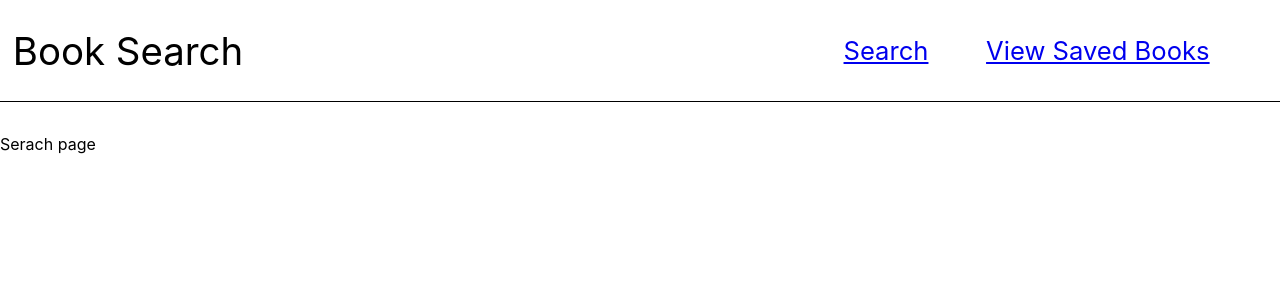
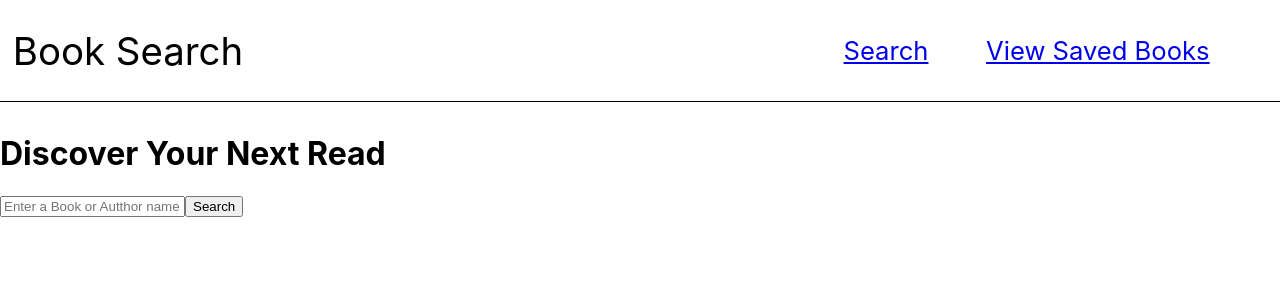
Before and after one commit to imbingz/MERN-Stack-Book-App, a React (Create React App) app in the folder client/: page / in a window 1280 px wide. Shown: the top 300 px of the page. Built offline with nearby package versions, Linux system fonts and the light colour scheme.

Commit message:
setup initial search form

```diff
--- a/client/src/pages/Search.jsx
+++ b/client/src/pages/Search.jsx
@@ -1,7 +1,27 @@
-import React from 'react';
+import React, { useRef } from 'react';
 
 function Search() {
-	return <div>Serach page</div>;
+	const queryRef = useRef();
+
+	const handleFetchBook = async e => {
+		e.preventDefault();
+		let query = queryRef.current.value;
+
+		const response = await fetch(``);
+
+		queryRef.current.value = '';
+	};
+
+	return (
+		<main>
+			<h1>Discover Your Next Read </h1>
+			<form onSubmit={handleFetchBook}>
+				<label htmlFor='query' />
+				<input id='query' name='query' ref={queryRef} placeholder='Enter a Book or Autthor name ... ' type='text' />
+				<button type='submit'>Search</button>
+			</form>
+		</main>
+	);
 }
 
 export default Search;
```
